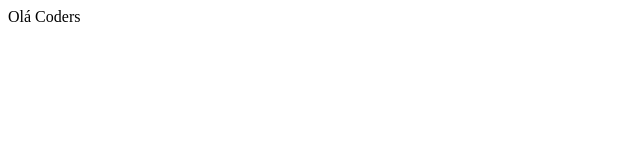
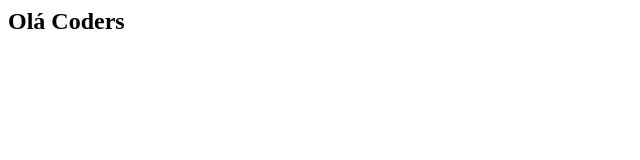
Before and after one commit to arirodrigues/criando-um-site-responsivo, a website: page index.html in a window 1280 px wide. Shown: the whole page, without its empty margins (0-640 px from the left). Drawn offline with Linux system fonts and the light colour scheme.

Commit message:
minha primeira commit

```diff
--- a/index.html
+++ b/index.html
@@ -1 +1 @@
-<p>Olá Coders</p>
+<H2>Olá Coders</H2>
```
